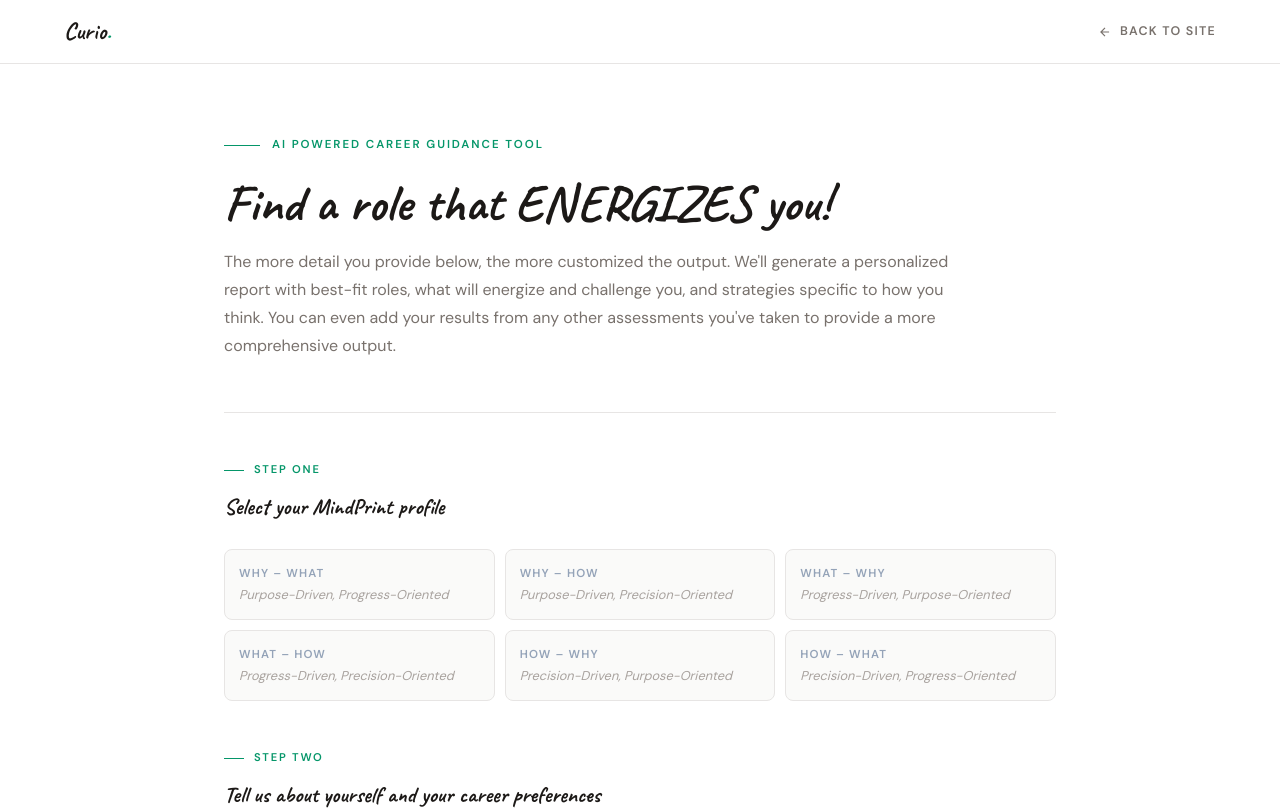
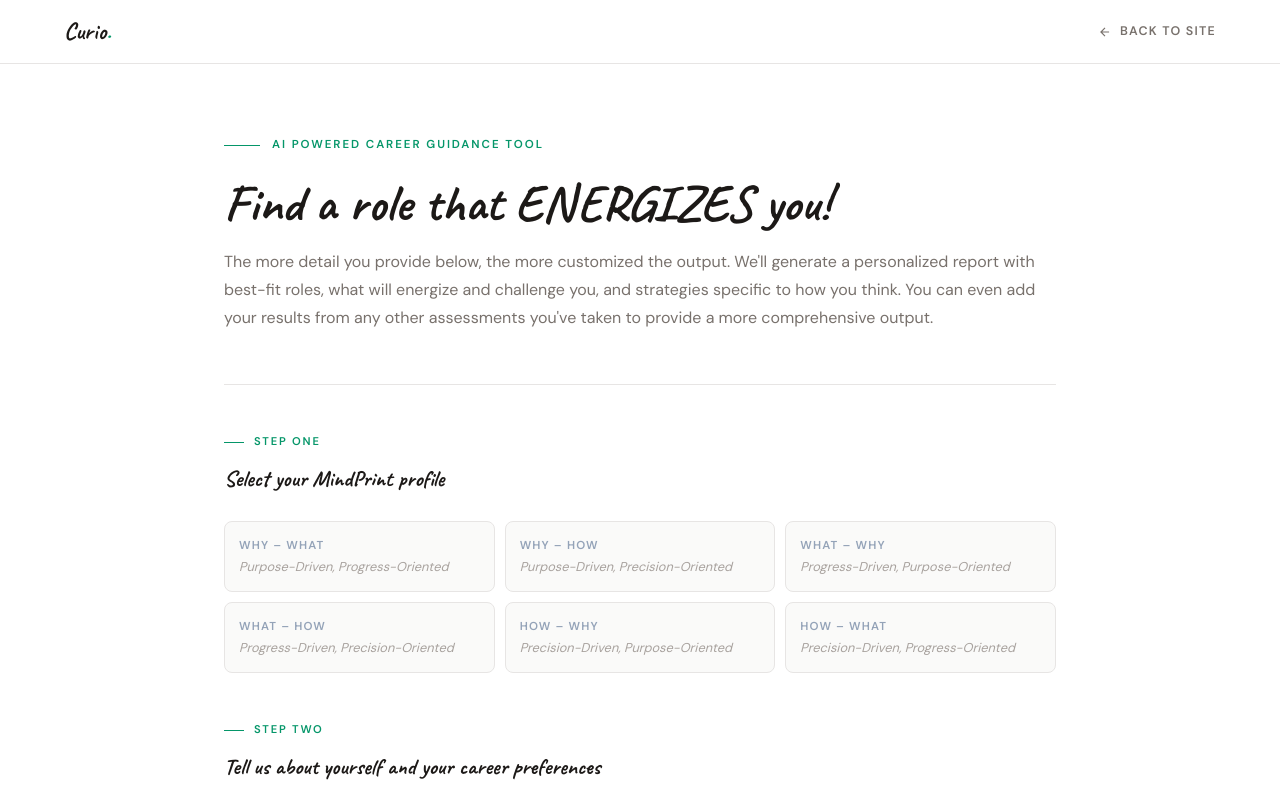
Before and after one commit to raymondckearney/Curio, a Next.js app: page /career in a window 1280 px wide. Shown: the top 810 px of the page. Built offline with nearby package versions, Linux system fonts and the light colour scheme.

Commit message:
Career guidance: widen body text to 900px (#17)
Claude-Session: https://claude.ai/code/session_01FC2cogN5iBfUC1LHFdkhtj

Co-authored-by: Claude <noreply@anthropic.com>

```diff
--- a/pages/career/index.js
+++ b/pages/career/index.js
@@ -633,7 +633,7 @@ export default function CareerPage() {
         <h1 style={{ fontFamily: "'Caveat', cursive", fontSize: 'clamp(2.2rem,4vw,3.2rem)', fontWeight: 700, color: '#1C1917', lineHeight: 1.12, marginBottom: 16 }}>
           Find a role that ENERGIZES you!
         </h1>
-        <p style={{ fontSize: '1rem', color: '#78716C', maxWidth: 760, lineHeight: 1.75, marginBottom: 52 }}>
+        <p style={{ fontSize: '1rem', color: '#78716C', maxWidth: 900, lineHeight: 1.75, marginBottom: 52 }}>
           The more detail you provide below, the more customized the output. We'll generate a personalized report with best-fit roles, what will energize and challenge you, and strategies specific to how you think. You can even add your results from any other assessments you've taken to provide a more comprehensive output.
         </p>
         <div style={{ height: 1, background: '#E7E5E4', marginBottom: 48 }} />
```
